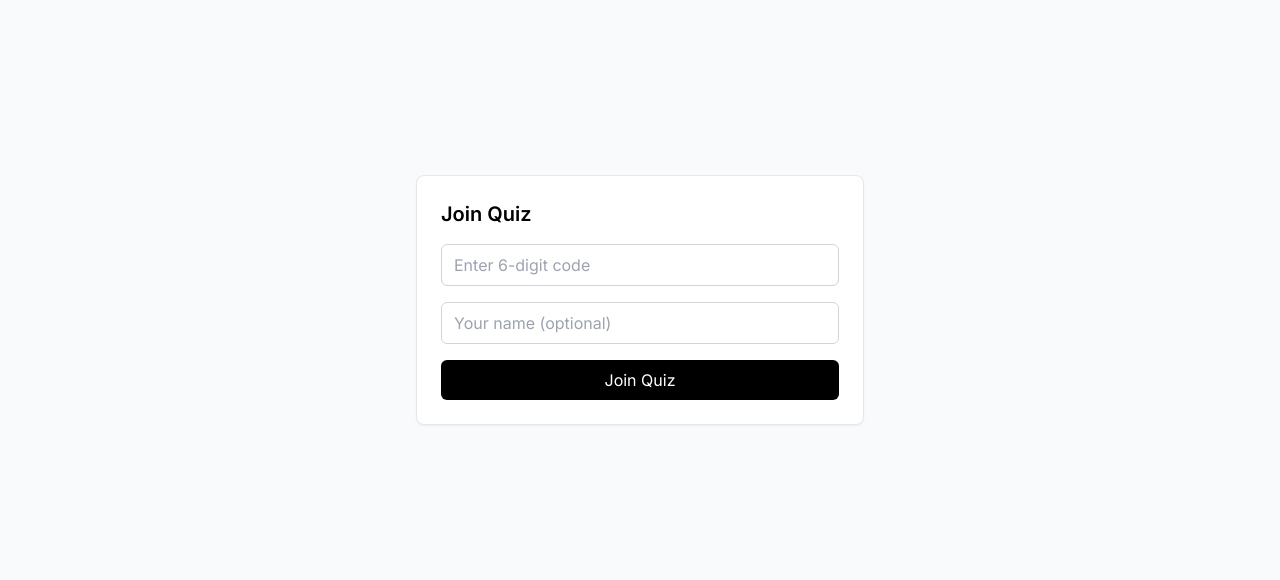
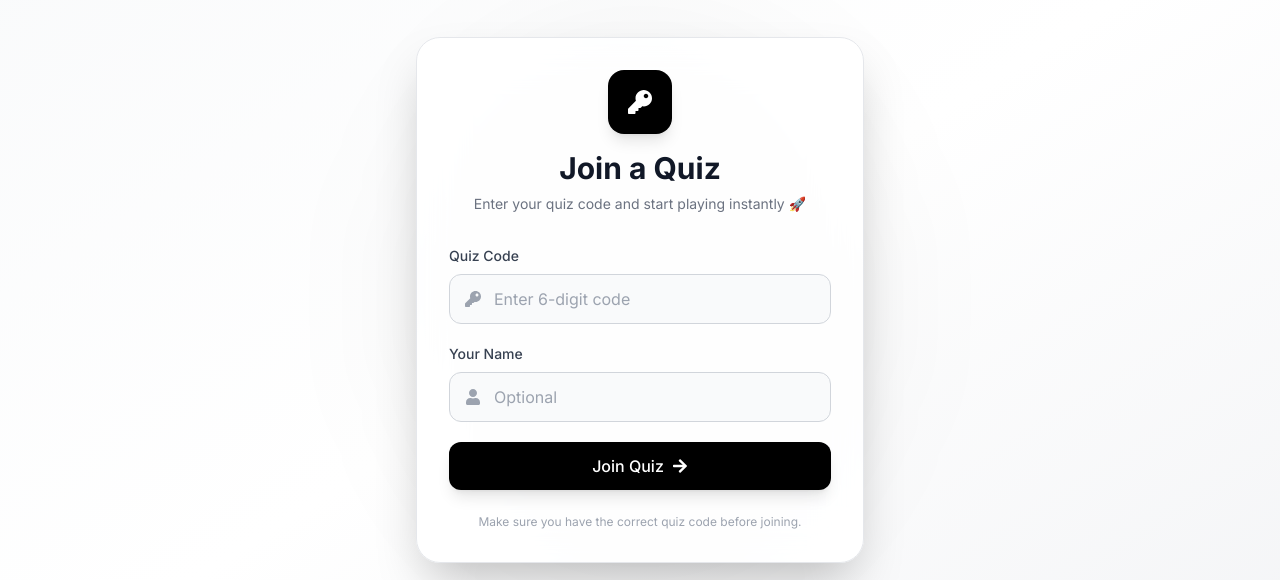
Before and after one commit to fahim-5/Online-Quiz-Platform, a React (Vite) app in the folder frontend/: page /join in a window 1280 px wide. Shown: the part 164-744 px from the top of the page. Built offline with nearby package versions, Linux system fonts and the light colour scheme; no server answers.

Commit message:
abdullah/Join massege added

```diff
--- a/frontend/src/pages/Join.jsx
+++ b/frontend/src/pages/Join.jsx
@@ -1,5 +1,6 @@
 import React, { useState } from "react";
 import { useNavigate } from "react-router-dom";
+import { FaArrowRight, FaUser, FaKey } from "react-icons/fa";
 import api from "../services/api";
 
 export default function Join() {
@@ -7,18 +8,33 @@ export default function Join() {
   const [name, setName] = useState("");
   const [loading, setLoading] = useState(false);
   const [error, setError] = useState(null);
+
   const navigate = useNavigate();
 
   const handleSubmit = async (e) => {
     e.preventDefault();
+
     setError(null);
+
     const trimmed = String(code || "").trim();
-    if (!trimmed) return setError("Please enter the 6-digit code");
+
+    if (!trimmed) {
+      return setError("Please enter the 6-digit code");
+    }
+
     setLoading(true);
+
     try {
-      const res = await api.get(`/quizzes/code/${encodeURIComponent(trimmed)}`);
+      const res = await api.get(
+        `/quizzes/code/${encodeURIComponent(trimmed)}`
+      );
+
       const quiz = res.data.quiz || res.data;
-      if (!quiz) return setError("Quiz not found for that code");
+
+      if (!quiz) {
+        return setError("Quiz not found for that code");
+      }
+
       navigate(`/quiz/${quiz._id}`, {
         state: { guestName: name || undefined },
       });
@@ -30,31 +46,102 @@ export default function Join() {
   };
 
   return (
-    <div className="min-h-screen flex items-center justify-center p-6">
-      <div className="max-w-md w-full bg-white border border-gray-200 rounded-lg p-6 shadow-sm">
-        <h2 className="text-xl font-semibold mb-4">Join Quiz</h2>
-        {error && <div className="text-red-600 mb-3">{error}</div>}
-        <form onSubmit={handleSubmit} className="space-y-4">
+    <div className="min-h-screen bg-gradient-to-br from-gray-50 via-white to-gray-100 flex items-center justify-center px-4 py-10">
+      <div className="relative w-full max-w-md">
+        {/* Glow Effect */}
+        <div className="absolute inset-0 bg-black/5 blur-3xl rounded-full" />
+
+        {/* Card */}
+        <div className="relative bg-white/90 backdrop-blur-xl border border-gray-200 shadow-2xl rounded-3xl p-8">
+          {/* Header */}
+          <div className="text-center mb-8">
+            <div className="w-16 h-16 mx-auto rounded-2xl bg-black text-white flex items-center justify-center shadow-lg mb-4">
+              <FaKey size={24} />
+            </div>
+
+            <h2 className="text-3xl font-bold text-gray-900">
+              Join a Quiz
+            </h2>
+
+            <p className="text-gray-500 text-sm mt-2">
+              Enter your quiz code and start playing instantly 🚀
+            </p>
+          </div>
+
+          {/* Error */}
+          {error && (
+            <div className="mb-5 rounded-xl border border-red-200 bg-red-50 px-4 py-3 text-sm text-red-600">
+              {error}
+            </div>
+          )}
+
+          {/* Form */}
+          <form onSubmit={handleSubmit} className="space-y-5">
+            {/* Quiz Code */}
+            <div>
+              <label className="block text-sm font-medium text-gray-700 mb-2">
+                Quiz Code
+              </label>
+
+              <div className="relative">
+                <FaKey className="absolute left-4 top-1/2 -translate-y-1/2 text-gray-400" />
+
                 <input
+                  type="text"
                   value={code}
                   onChange={(e) => setCode(e.target.value)}
                   placeholder="Enter 6-digit code"
-            className="w-full border border-gray-300 rounded-md px-3 py-2"
+                  className="w-full pl-11 pr-4 py-3 rounded-xl border border-gray-300 bg-gray-50 focus:bg-white focus:border-black focus:ring-4 focus:ring-black/10 outline-none transition-all duration-300"
                 />
+              </div>
+            </div>
+
+            {/* Name */}
+            <div>
+              <label className="block text-sm font-medium text-gray-700 mb-2">
+                Your Name
+              </label>
+
+              <div className="relative">
+                <FaUser className="absolute left-4 top-1/2 -translate-y-1/2 text-gray-400" />
+
                 <input
+                  type="text"
                   value={name}
                   onChange={(e) => setName(e.target.value)}
-            placeholder="Your name (optional)"
-            className="w-full border border-gray-300 rounded-md px-3 py-2"
+                  placeholder="Optional"
+                  className="w-full pl-11 pr-4 py-3 rounded-xl border border-gray-300 bg-gray-50 focus:bg-white focus:border-black focus:ring-4 focus:ring-black/10 outline-none transition-all duration-300"
                 />
+              </div>
+            </div>
+
+            {/* Button */}
             <button
               type="submit"
-            className="w-full bg-black text-white py-2 rounded-md"
               disabled={loading}
+              className="w-full group bg-black hover:bg-gray-900 text-white py-3 rounded-xl font-medium transition-all duration-300 flex items-center justify-center gap-2 shadow-lg hover:shadow-xl disabled:opacity-70 disabled:cursor-not-allowed"
             >
-            {loading ? "Joining..." : "Join Quiz"}
+              {loading ? (
+                <>
+                  <div className="w-5 h-5 border-2 border-white/40 border-t-white rounded-full animate-spin" />
+                  Joining...
+                </>
+              ) : (
+                <>
+                  Join Quiz
+                  <FaArrowRight className="group-hover:translate-x-1 transition-transform duration-300" />
+                </>
+              )}
             </button>
           </form>
+
+          {/* Footer */}
+          <div className="mt-6 text-center">
+            <p className="text-xs text-gray-400">
+              Make sure you have the correct quiz code before joining.
+            </p>
+          </div>
+        </div>
       </div>
     </div>
   );
```
Lines whose indentation alone changed are shown as unchanged.
